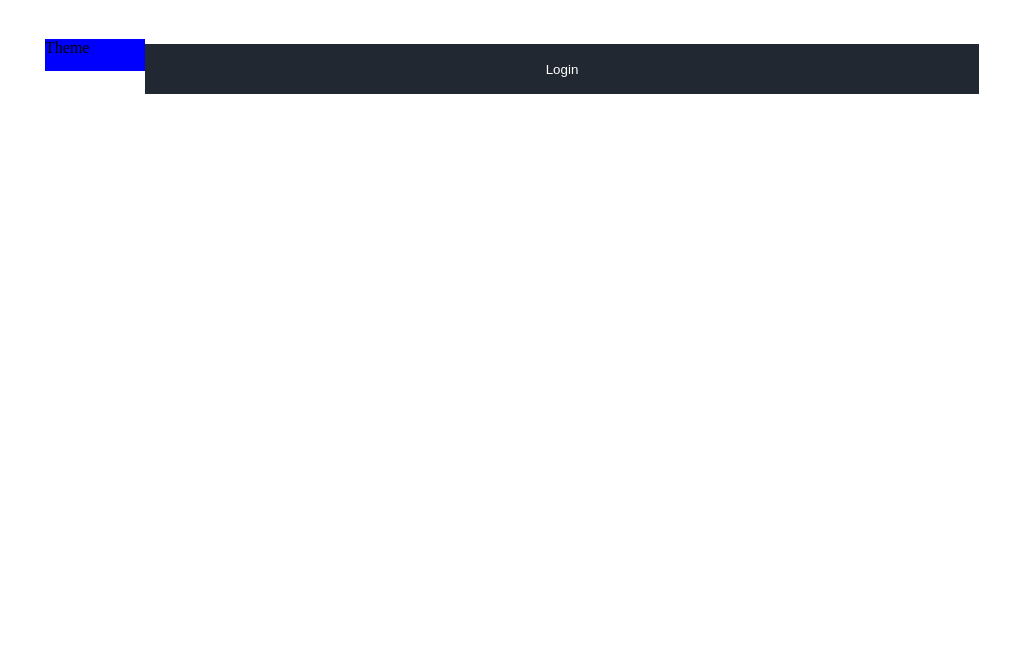
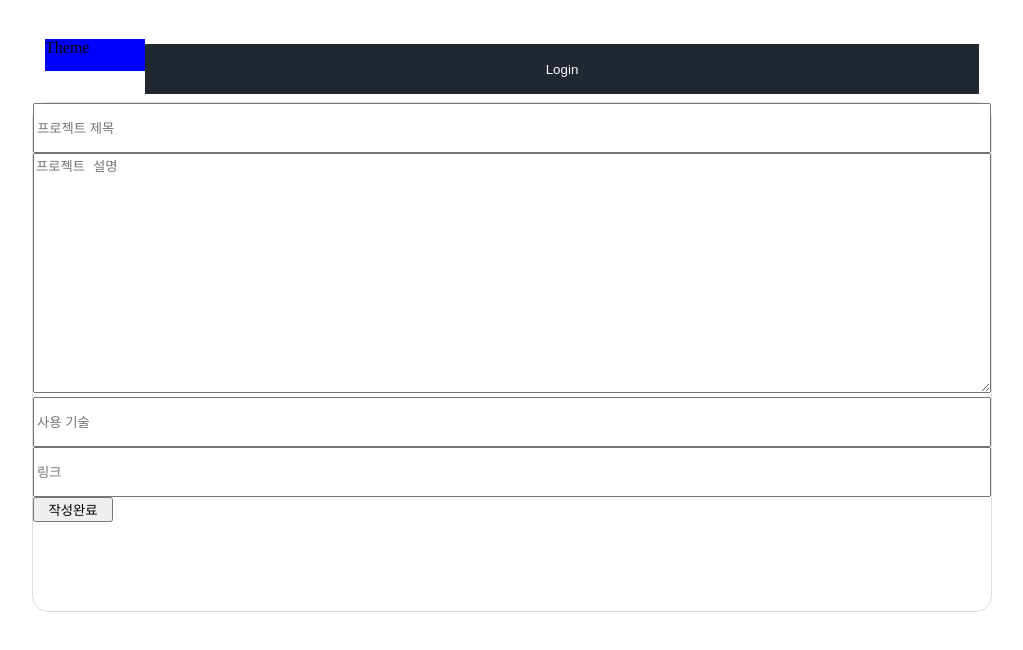
Before and after one commit to d0ngwooK1m/contap, a React (Create React App) app: page /write in a window 1280 px wide. Shown: the top 650 px of the page, without its empty margins (128-1151 px from the left). Built offline with nearby package versions, Linux system fonts and the light colour scheme; no server answers.

Commit message:
(이아영) edit : 카드 앞면 수정, 뒷면 불러오기 수정
(이아영) edit : 카드 앞면 수정, 뒷면 불러오기 수정

```diff
--- a/src/components/App.js
+++ b/src/components/App.js
@@ -9,6 +9,8 @@ import Contap from '../pages/Contap';
 import Header from './Header';
 import Mypage from '../pages/Mypage';
 import Permit from './Permit';
+import CardEdit from '../pages/CardEdit';
+import CardBackWrite from './CardBackWrite';
 
 function App() {
   return (
@@ -17,6 +19,7 @@ function App() {
       <Route path="/login" exact component={Login} />
       <Route path="/signup" exact component={Signup} />
       <Route path="/" exact component={CardList} />
+
       <Route path="/settings" exact>
         <Permit>
           <Settings />
@@ -32,6 +35,11 @@ function App() {
           <Mypage />
         </Permit>
       </Route>
+      <Route path="/settings" exact component={Settings} />
+      <Route path="/contap" exact component={Contap} />
+      <Route path="/mypage" exact component={Mypage} />
+      <Route path="/edit" exact component={CardEdit} />
+      <Route path="/write" exact component={CardBackWrite} />
     </div>
   );
 }
--- /dev/null
+++ b/src/components/CardAdd.js
@@ -0,0 +1,64 @@
+import React from 'react';
+import styled from 'styled-components';
+
+import { useSelector } from 'react-redux';
+import { history } from '../features/configureStore';
+
+import { Grid } from '../elements';
+import CardPortfolio from './CardPortfolio';
+
+const CardAdd = () => {
+  const cardListCheck = useSelector((state) => state.cards.cardList);
+  const cardList = useSelector((state) => state.cards);
+  console.log(cardList);
+  if (cardListCheck.length === 0) {
+    return (
+      <Grid>
+        <Btn
+          onClick={() => {
+            history.push('/write');
+          }}
+        >
+          프로젝트 추가하기
+        </Btn>
+        <Grid
+          width="960px"
+          height="510px"
+          borderRadius="16px"
+          border="1px solid #dcdcdc"
+          bgcolor="background.paper"
+          margin="auto"
+        >
+          +
+        </Grid>
+      </Grid>
+    );
+  }
+  return (
+    <Grid>
+      <Btn
+        onClick={() => {
+          history.push('/write');
+        }}
+      >
+        프로젝트 추가하기
+      </Btn>
+      {cardList.allIds.map((cardId) => {
+        return (
+          <Grid key={cardId}>
+            <CardPortfolio cardId={cardId} />
+          </Grid>
+        );
+      })}
+    </Grid>
+  );
+};
+
+export default CardAdd;
+
+const Btn = styled.button`
+  width: 80px;
+  // position: fixed;
+  // top: 16vh;
+  // left: 47vw;
+`;
--- a/src/components/CardBackWrite.js
+++ b/src/components/CardBackWrite.js
@@ -1,8 +1,30 @@
 import React from 'react';
+import styled from 'styled-components';
 
-import { Grid, Text } from '../elements';
+import { useDispatch } from 'react-redux';
+import { createCardDB } from '../features/cards/actions';
+
+import { Grid, Input } from '../elements';
 
 const CardBackWrite = () => {
+  const dispatch = useDispatch();
+  // 입력 값 저장
+  const [title, setTitle] = React.useState('');
+  const [desc, setDesc] = React.useState('');
+  const [tagsStr, setTagsStr] = React.useState('');
+  const [link, setLink] = React.useState('');
+
+  const content = {
+    title,
+    content: desc,
+    tagsStr,
+    link,
+  };
+
+  const addCardBack = () => {
+    dispatch(createCardDB(content));
+  };
+
   return (
     <Grid
       width="960px"
@@ -12,10 +34,42 @@ const CardBackWrite = () => {
       bgcolor="background.paper"
       margin="auto"
     >
-      <Text>프로젝트 이름</Text>
-      <Text>프로젝트 설명</Text>
+      <Input
+        place="프로젝트 제목"
+        _onChange={(e) => {
+          setTitle(e.target.value);
+          // console.log(e.target.value);
+        }}
+      />
+      <Input
+        place="프로젝트 설명"
+        textarea
+        _onChange={(e) => {
+          setDesc(e.target.value);
+        }}
+      />
+      <Input
+        place="사용 기술"
+        _onChange={(e) => {
+          setTagsStr(e.target.value);
+        }}
+      />
+      <Input
+        place="링크"
+        _onChange={(e) => {
+          setLink(e.target.value);
+        }}
+      />
+      <Btn onClick={addCardBack}>작성완료</Btn>
     </Grid>
   );
 };
 
 export default CardBackWrite;
+
+const Btn = styled.button`
+  width: 80px;
+  // position: fixed;
+  // top: 16vh;
+  // left: 47vw;
+`;
--- a/src/components/CardPortfolio.js
+++ b/src/components/CardPortfolio.js
@@ -1,24 +1,15 @@
 import React from 'react';
-import styled from 'styled-components';
+import PropTypes from 'prop-types';
 
 import { useSelector } from 'react-redux';
-import { history } from '../features/configureStore';
 
-import { Grid } from '../elements';
+import { Grid, Text } from '../elements';
 
-const CardPortfolio = () => {
-  const cardList = useSelector((state) => state.cards.cardList);
+const CardPortfolio = ({ cardId }) => {
+  const cardList = useSelector((state) => state.cards.byId);
   console.log(cardList);
-  if (cardList.length === 0) {
   return (
     <Grid>
-        <Btn
-          onClick={() => {
-            history.push('/write');
-          }}
-        >
-          프로젝트 추가하기
-        </Btn>
       <Grid
         width="960px"
         height="510px"
@@ -27,19 +18,17 @@ const CardPortfolio = () => {
         bgcolor="background.paper"
         margin="auto"
       >
-          +
+        <Text>{cardList[cardId].title}</Text>
+        <Text>{cardList[cardId].content}</Text>
+        <Text>{cardList[cardId].tagsStr}</Text>
+        <Text>{cardList[cardId].link}</Text>
       </Grid>
     </Grid>
   );
-  }
-  return <Grid>리스트 있음</Grid>;
+};
+
+CardPortfolio.propTypes = {
+  cardId: PropTypes.number.isRequired,
 };
 
 export default CardPortfolio;
-
-const Btn = styled.button`
-  width: 80px;
-  // position: fixed;
-  // top: 16vh;
-  // left: 47vw;
-`;
--- a/src/features/cards/reducer.js
+++ b/src/features/cards/reducer.js
@@ -58,13 +58,17 @@ export default handleActions(
         console.log(cardList);
         draft.current = card;
         draft.cardList = cardList;
+        action.payload.card.cardDtoList.forEach((doc) => {
+          draft.byId[doc.cardId] = doc;
+          draft.allIds.push(doc.cardId);
+        });
       }),
     [CREATE_CARD]: (state, action) =>
       produce(state, (draft) => {
-        const { id } = action.payload;
-        // console.log(action.payload);
-        draft.byId[id] = action.payload;
-        draft.allIds.unshift(id);
+        const { cardId } = action.payload;
+        console.log(action.payload);
+        draft.byId[cardId] = action.payload;
+        draft.allIds.unshift(cardId);
       }),
   },
   initialState,
--- a/src/pages/Mypage.js
+++ b/src/pages/Mypage.js
@@ -4,8 +4,8 @@ import { useDispatch } from 'react-redux';
 import { loadMyCardDB } from '../features/cards/actions';
 
 import CardProfile from '../components/CardProfile';
-import CardPortfolio from '../components/CardPortfolio';
-import CardBackWrite from '../components/CardBackWrite';
+import CardAdd from '../components/CardAdd';
+// import CardBackWrite from '../components/CardBackWrite';
 
 import { Grid } from '../elements';
 
@@ -22,11 +22,11 @@ const Mypage = () => {
         <CardProfile />
       </Grid>
       <Grid>
-        <CardPortfolio />
+        <CardAdd />
       </Grid>
-      <Grid>
+      {/* <Grid>
         <CardBackWrite />
-      </Grid>
+      </Grid> */}
     </Grid>
   );
 };
```
Also changed, not shown: src/components/CardFrontWrite.js (+7 -0 lines). Lines whose indentation alone changed are shown as unchanged.
